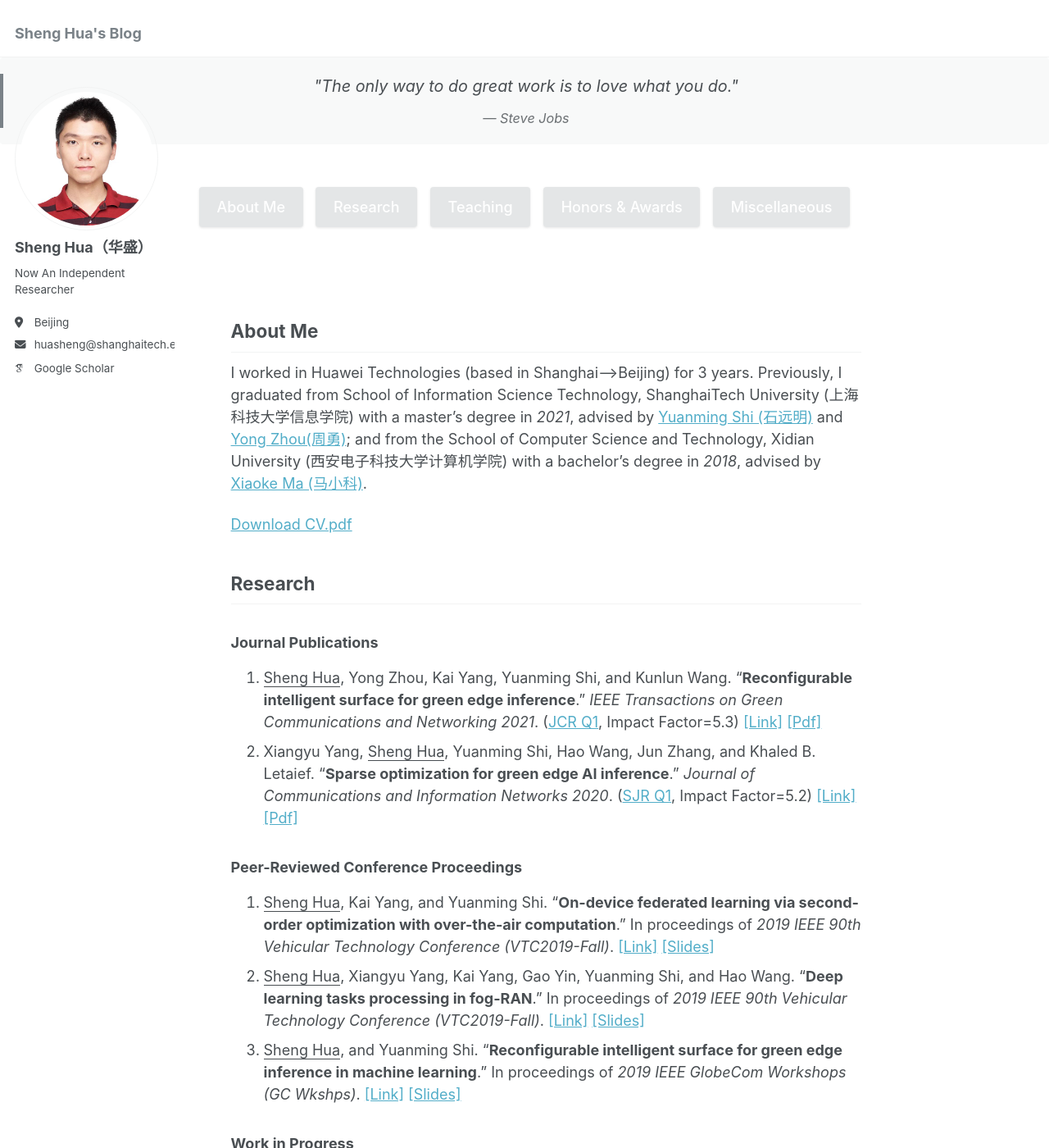
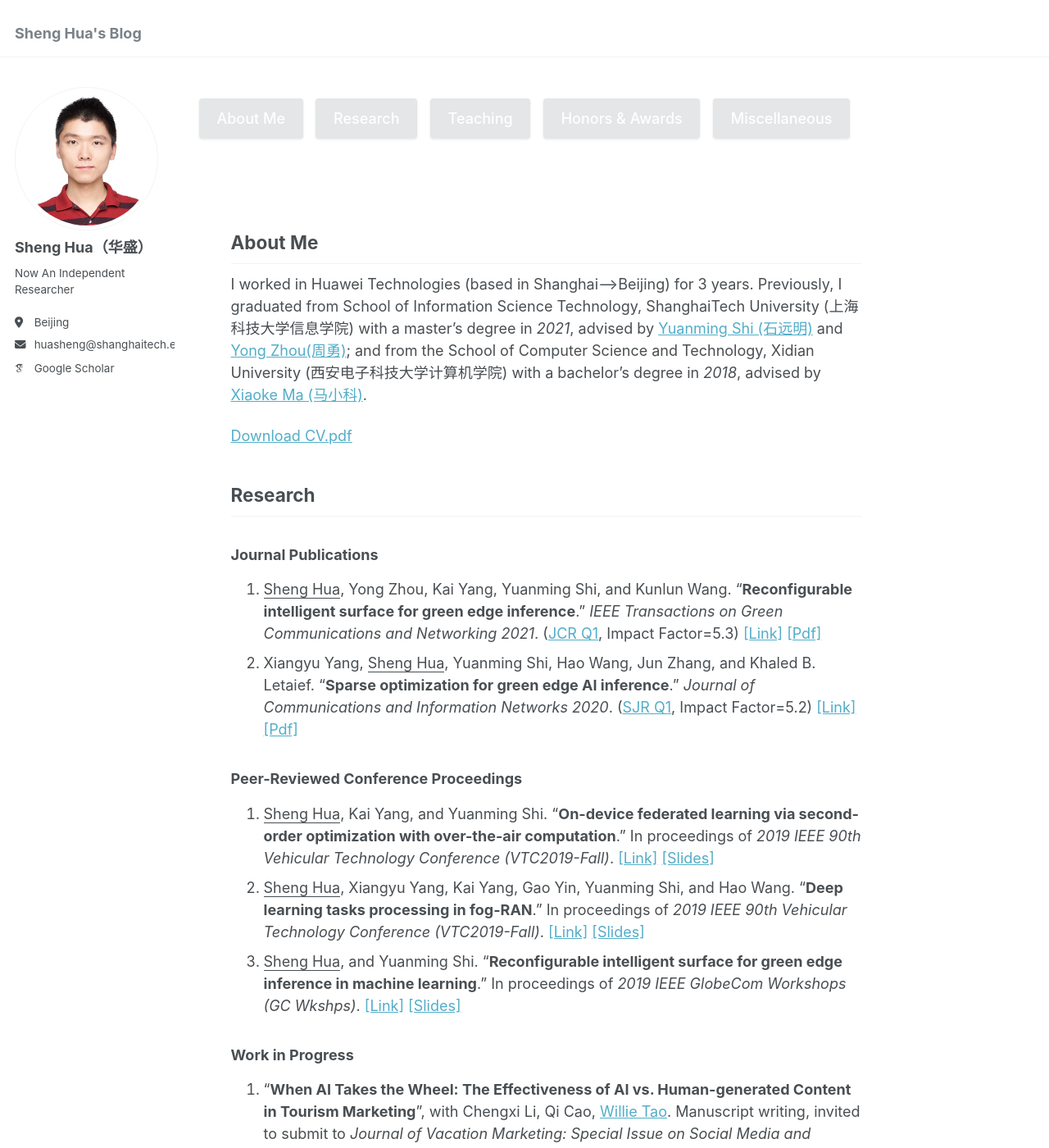
Before and after one commit to DreamerHua/dreamerhua.github.io, a Jekyll site: the page built from _pages/about.md, in a window 1280 px wide and 1400 px high. Shown: the whole window at 82% size. Built offline with Jekyll 4.4.1, drawn with Linux system fonts in a browser that asks for light colours; some web fonts are replaced.

Commit message:
Revert "添加名言引用信息"
This reverts commit 2ade813c4029f2134d37f5035c07deac5251371d.

```diff
--- a/_layouts/home.html
+++ b/_layouts/home.html
@@ -3,14 +3,6 @@ layout: default
 ---
 
 {% include base_path %}
-
-<!-- 添加名人名言 -->
-<div class="quote-container">
-  <blockquote class="quote">
-    <p>"The only way to do great work is to love what you do."</p>
-    <footer>— Steve Jobs</footer>
-  </blockquote>
-</div>
 
 <!-- 添加导航按钮 -->
 <div class="section-nav">
--- a/assets/css/main.scss
+++ b/assets/css/main.scss
@@ -130,41 +130,3 @@ html {
         white-space: nowrap;
     }
 }
-
-// 名人名言样式
-/* 名人名言容器样式
- * 这是一个包含引用内容的容器组件
- * 使用嵌套的SCSS语法结构来组织样式
- */
-.quote-container {
-    text-align: center;          // 文字居中对齐
-    padding: 20px 0;            // 上下内边距20px,左右无内边距
-    margin-bottom: 20px;        // 底部外边距20px
-    background-color: rgba($primary-color, 0.05);  // 使用主题色作为背景,透明度5%
-    border-radius: 4px;         // 圆角边框4px
-
-    /* 引用块样式
-     * 嵌套在container内的引用文本样式
-     */
-    .quote {
-        margin: 0;              // 清除默认外边距
-        padding: 0 20px;        // 左右内边距20px
-        font-style: italic;     // 斜体字体
-        color: $text-color;     // 使用预定义的文本颜色变量
-
-        /* 引用的段落文本样式 */
-        p {
-            margin: 0;          // 清除段落默认外边距
-            font-size: 1.1em;   // 字体大小为父元素的1.1倍
-            line-height: 1.6;   // 行高为字体大小的1.6倍
-        }
-
-        /* 引用的作者信息样式 */
-        footer {
-            margin-top: 10px;   // 顶部外边距10px
-            font-size: 0.9em;   // 字体大小为父元素的0.9倍
-            color: $text-color; // 使用预定义的文本颜色
-            opacity: 0.8;       // 80%不透明度,使颜色略微淡化
-        }
-    }
-}
```
